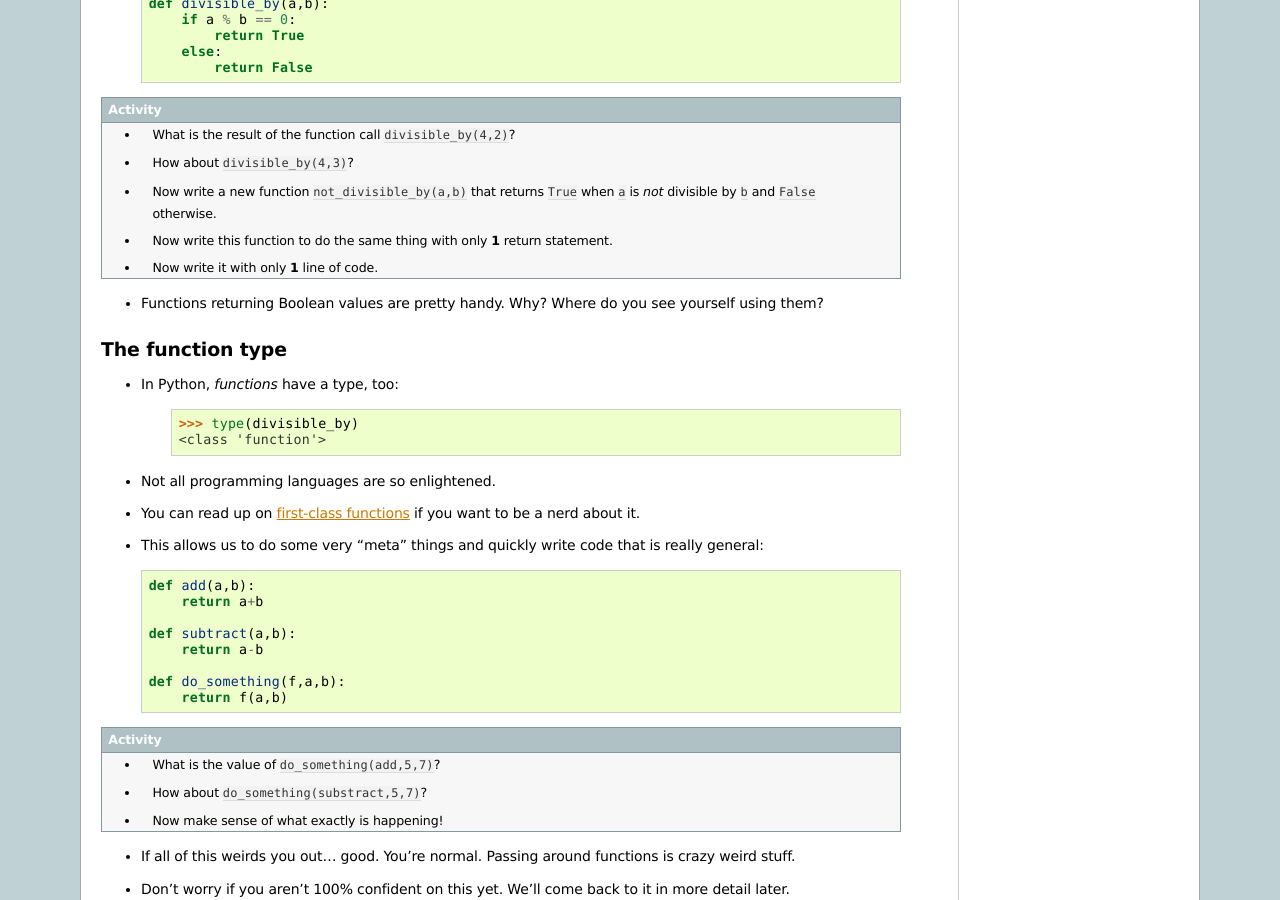
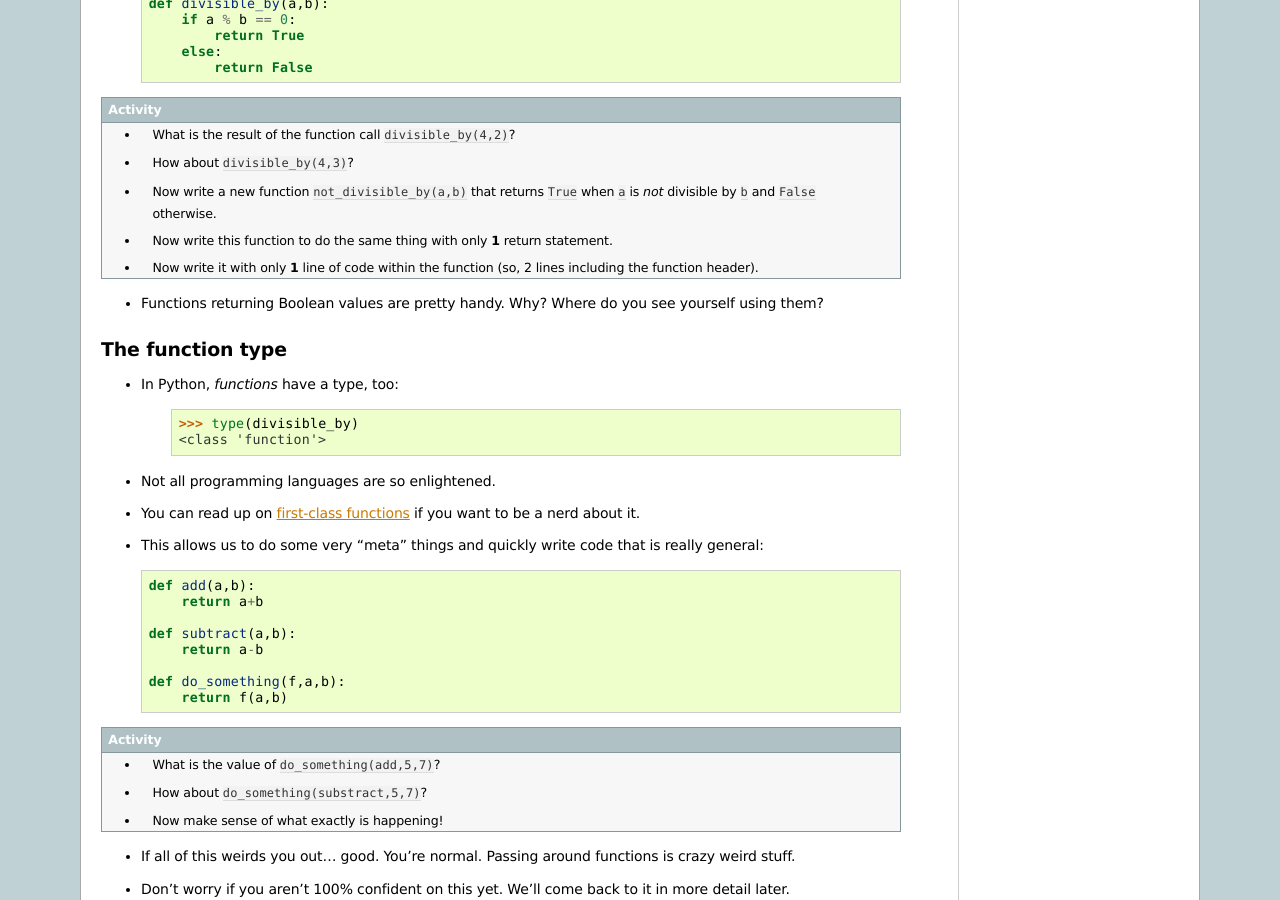
Before and after one commit to jameshughes89/cs101, a Sphinx documentation site: the page built from source/topic5.rst, in a window 1280 px wide and 900 px high, scrolled down 1283 px. Built offline with Sphinx 7.4.7, drawn with Linux system fonts in a browser that asks for light colours.

Commit message:
Clarify the number of lines of code (#65)

```diff
--- a/source/topic5.rst
+++ b/source/topic5.rst
@@ -57,7 +57,7 @@ More about returns
     * How about ``divisible_by(4,3)``?
     * Now write a new function ``not_divisible_by(a,b)`` that returns ``True`` when ``a`` is *not* divisible by ``b`` and ``False`` otherwise.
     * Now write this function to do the same thing with only **1** return statement.
-    * Now write it with only **1** line of code.
+    * Now write it with only **1** line of code within the function (so, 2 lines including the function header).
 
 * Functions returning Boolean values are pretty handy. Why? Where do you see yourself using them?
 
```
